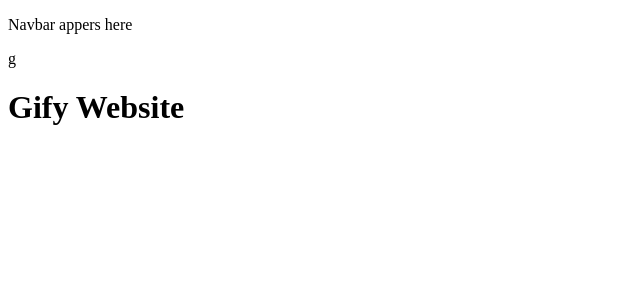
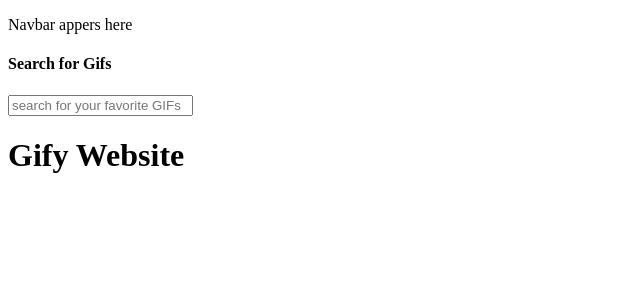
Before and after one commit to Teresiah-cpu/Gify_Website, an Angular app: page / in a window 1280 px wide. Shown: the top 300 px of the page, without its empty margins (0-640 px from the left). Built offline with nearby package versions, Linux system fonts and the light colour scheme.

Commit message:
add search panel

```diff
--- a/src/app/app.component.html
+++ b/src/app/app.component.html
@@ -1,2 +1,3 @@
 <app-navbar></app-navbar>
+<app-search></app-search>
 <h1>Gify Website</h1>
--- a/src/app/navbar/navbar.component.html
+++ b/src/app/navbar/navbar.component.html
@@ -1 +1 @@
-<p>Navbar appers here</p>g
+<p>Navbar appers here</p>
--- a/src/app/search/search.component.html
+++ b/src/app/search/search.component.html
@@ -1 +1,5 @@
-<p>search works!</p>
+<div class="container search">
+    <h4>Search for Gifs</h4>
+    <input type="text"placeholder='search for your favorite GIFs'>
+
+</div>
```
